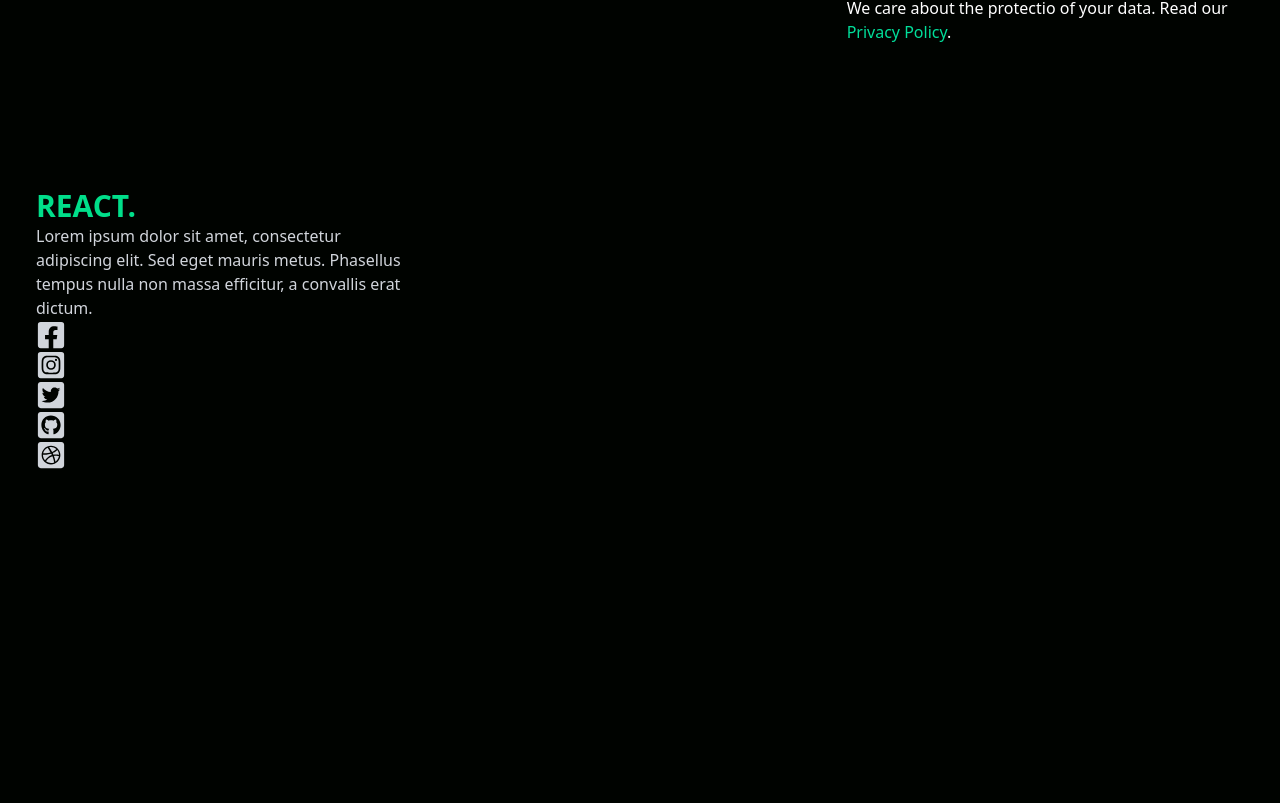
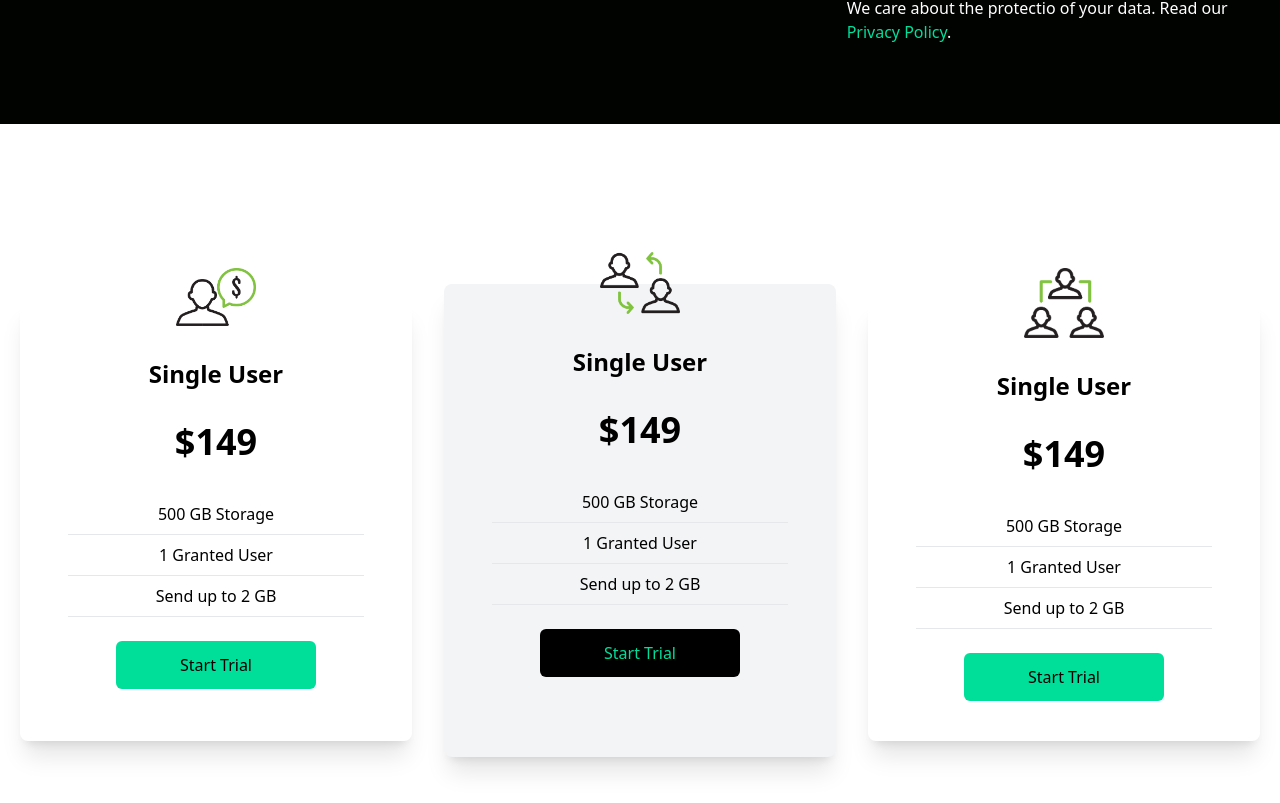
Before and after one commit to karen-baltazar/code-commerce, a React (Create React App) app: page / in a window 1280 px wide. Shown: the part 1557-2360 px from the top of the page. Before the commit the page ends 2091 px from the top, so only its background shows below. Built offline with nearby package versions, Linux system fonts and the light colour scheme.

Commit message:
card comp - definition

```diff
--- a/src/App.js
+++ b/src/App.js
@@ -1,5 +1,6 @@
 import React from "react";
 import Analytics from "./components/Analytics";
+import Cards from "./components/Cards";
 import Footer from "./components/Footer";
 import Hero from "./components/Hero";
 import Navbar from './components/Navbar'
@@ -12,6 +13,7 @@
       <Hero />
       <Analytics />
       <Newsletter />
+      <Cards />
       <Footer />
     </div>
   );
--- /dev/null
+++ b/src/components/Cards.jsx
@@ -0,0 +1,50 @@
+import React from 'react'
+import Single from '../assets/single.png'
+import Double from '../assets/double.png'
+import Triple from '../assets/triple.png'
+
+const Cards = () => {
+  return (
+    <div className='w-full py-[10rem] px-4 bg-white'>
+        <div className='max-w-[1240px] mx-auto md:grid grid-cols-3 gap-8'>
+            <div className='w-full shadow-xl flex flex-col p-4 my-4 rounded-lg hover:scale-105 duration-300'>
+                <img className='w-20 mx-auto mt-[-3rem] bg-transparent' src={Single} alt="/"></img>
+                <h2 className='text-2xl font-bold text-center py-8'>Single User</h2>
+                <p className='text-center text-4xl font-bold'>$149</p>
+                <div className='text-center font-medium'>
+                    <p className='py-2 border-b mx-8 mt-8'>500 GB Storage</p>
+                    <p className='py-2 border-b mx-8'>1 Granted User</p>
+                    <p className='py-2 border-b mx-8'>Send up to 2 GB</p>
+                </div>
+                <button className='bg-[#00df9a] w-[200px] rounded-md font-medium my-6 mx-auto px-6 py-3 text-black'>Start Trial</button>
+            </div>
+
+            <div className='w-full shadow-xl bg-gray-100 flex flex-col p-4 md:my-0 my-12 rounded-lg hover:scale-105 duration-300'>
+                <img className='w-20 mx-auto mt-[-3rem] bg-transparent' src={Double} alt="/"></img>
+                <h2 className='text-2xl font-bold text-center py-8'>Single User</h2>
+                <p className='text-center text-4xl font-bold'>$149</p>
+                <div className='text-center font-medium'>
+                    <p className='py-2 border-b mx-8 mt-8'>500 GB Storage</p>
+                    <p className='py-2 border-b mx-8'>1 Granted User</p>
+                    <p className='py-2 border-b mx-8'>Send up to 2 GB</p>
+                </div>
+                <button className='text-[#00df9a] w-[200px] rounded-md font-medium my-6 mx-auto px-6 py-3 bg-black'>Start Trial</button>
+            </div>
+
+            <div className='w-full shadow-xl flex flex-col p-4 my-4 rounded-lg hover:scale-105 duration-300'>
+                <img className='w-20 mx-auto mt-[-3rem] bg-transparent' src={Triple} alt="/"></img>
+                <h2 className='text-2xl font-bold text-center py-8'>Single User</h2>
+                <p className='text-center text-4xl font-bold'>$149</p>
+                <div className='text-center font-medium'>
+                    <p className='py-2 border-b mx-8 mt-8'>500 GB Storage</p>
+                    <p className='py-2 border-b mx-8'>1 Granted User</p>
+                    <p className='py-2 border-b mx-8'>Send up to 2 GB</p>
+                </div>
+                <button className='bg-[#00df9a] w-[200px] rounded-md font-medium my-6 mx-auto px-6 py-3 text-black'>Start Trial</button>
+            </div>
+        </div>
+    </div>
+  )
+}
+
+export default Cards;
```
